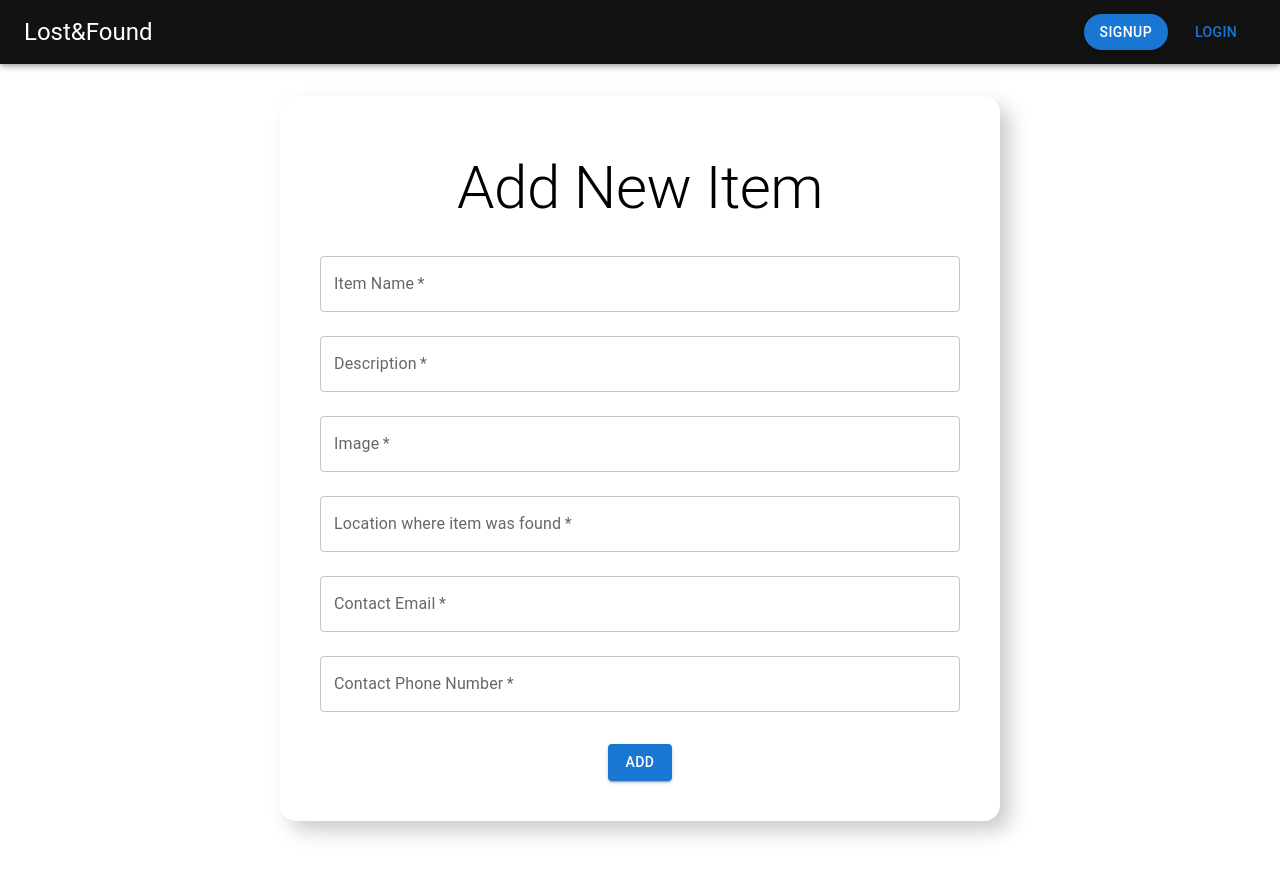
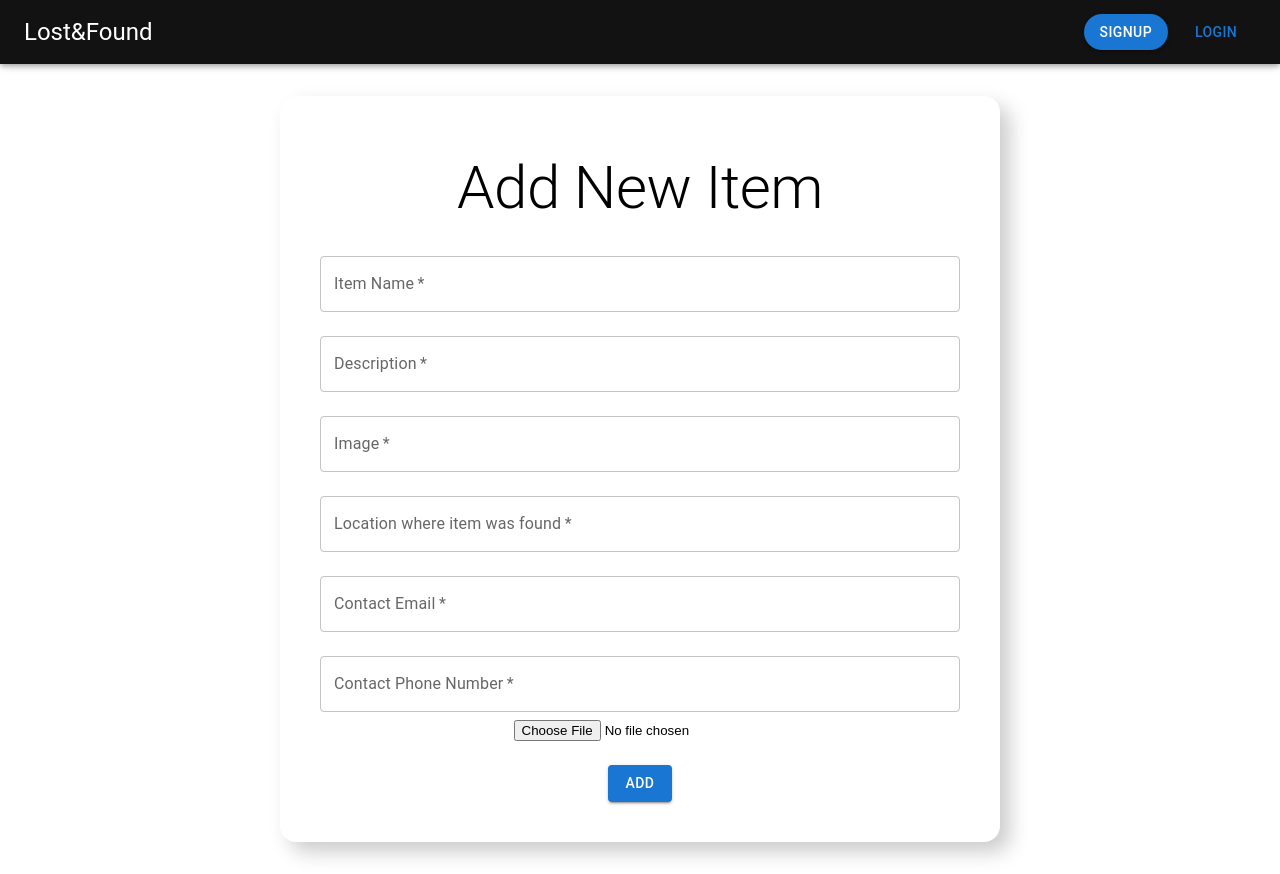
Before and after one commit to sahanmndl/Lost-and-Found, a React (Create React App) app in the folder client/: page /allItems/addItem in a window 1280 px wide. Before the commit the page ends 853 px from the top, so only its background shows below. Built offline with nearby package versions, Linux system fonts and the light colour scheme.

Commit message:
Upload Image

```diff
--- a/client/package.json
+++ b/client/package.json
@@ -14,6 +14,7 @@
     "axios": "^0.27.2",
     "react": "^18.2.0",
     "react-dom": "^18.2.0",
+    "react-file-base64": "^1.0.3",
     "react-redux": "^8.0.2",
     "react-router-dom": "^6.3.0",
     "react-scripts": "5.0.1",
--- a/client/src/components/AddItem.js
+++ b/client/src/components/AddItem.js
@@ -2,6 +2,7 @@ import React, {useState} from 'react';
 import {Box, Typography, TextField, Button} from "@mui/material";
 import axios from 'axios';
 import { useNavigate } from 'react-router-dom';
+import FileBase64 from 'react-file-base64';
 
 const AddItem = () => {
 
@@ -129,6 +130,11 @@ const AddItem = () => {
               value={inputs.number}
               onChange={handleChange}
             />
+            <FileBase64
+              type="file"
+              multiple={false}
+              onDone={({ base64 }) => setInputs({ ...inputs, image: base64 })}
+            />
             <Button
               type="submit"
               variant="contained"
```
Also changed, not shown: 2 other files (tests, documents, lock files or other folders).
